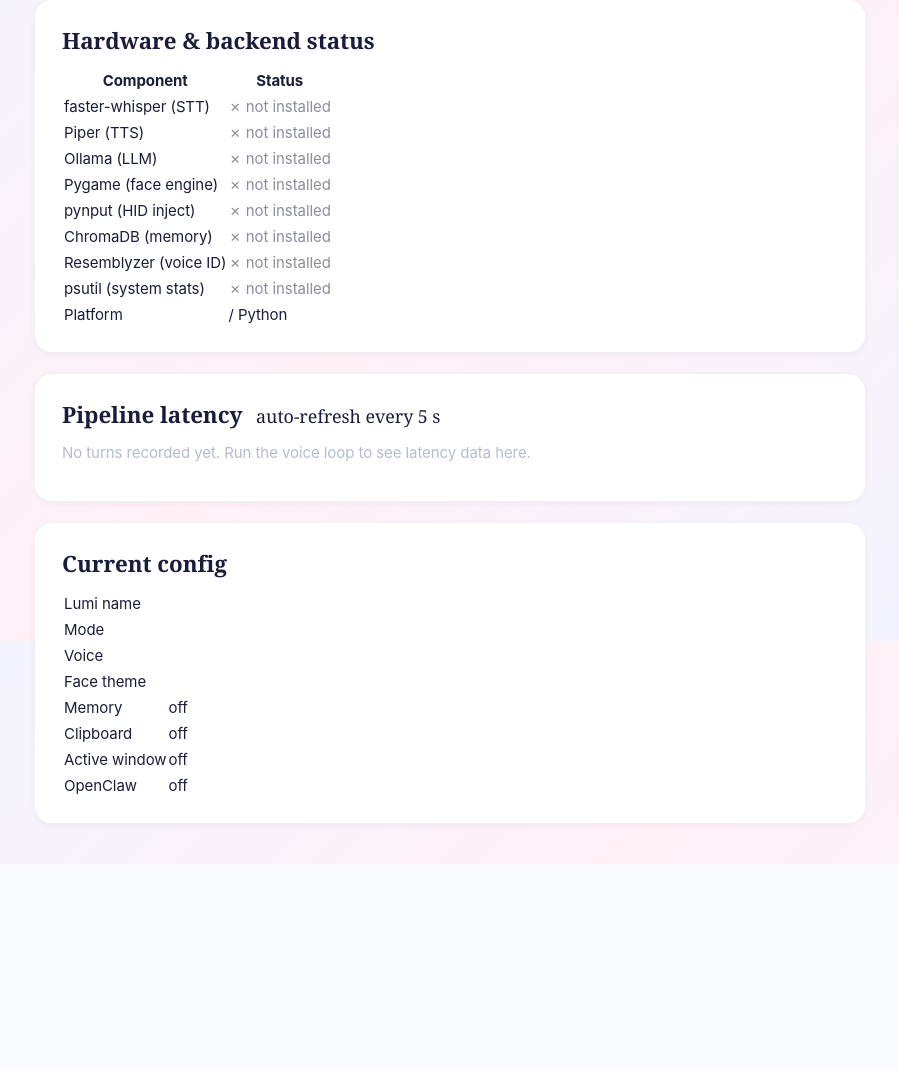
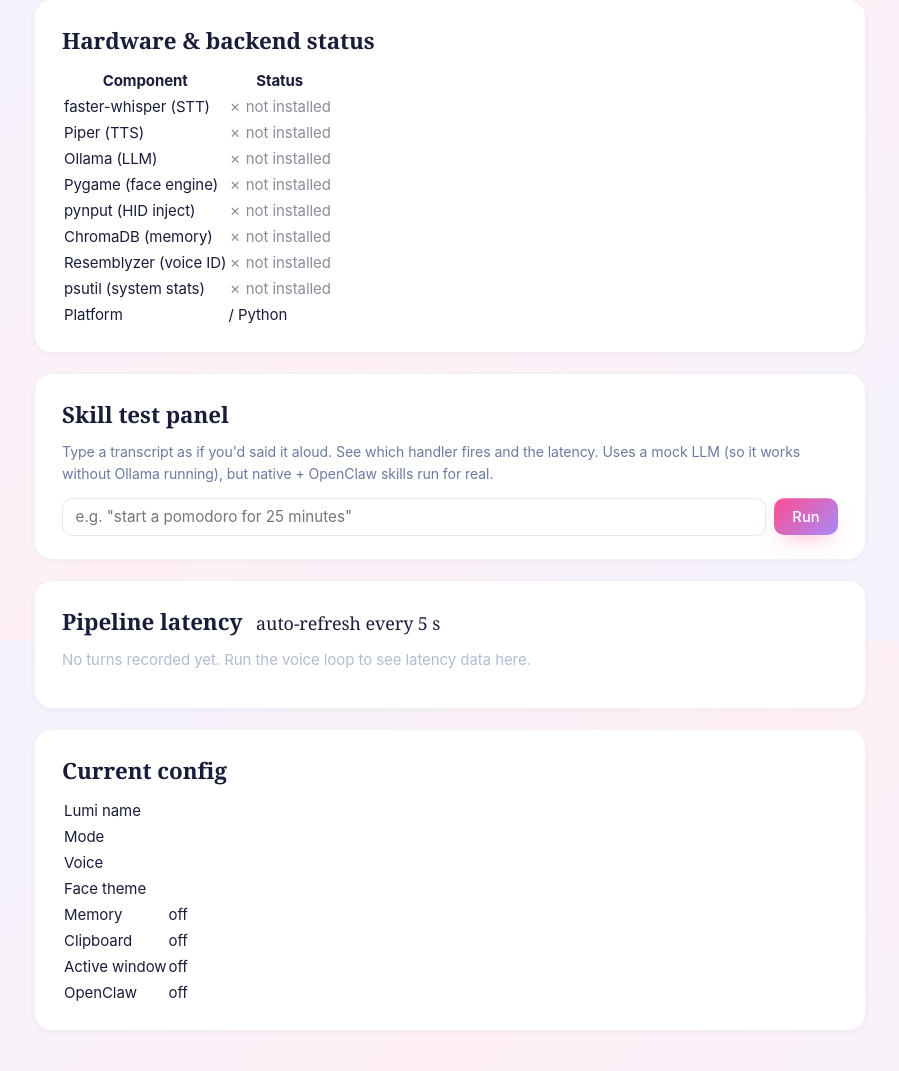
Before and after one commit to shakeabhishek/Lumi, a FastAPI app: template src/lumi/ui/web/templates/dev.html in a window 1280 px wide. Shown: the part 159-1230 px from the top of the page, without its empty margins (190-1089 px from the left). Before the commit the page ends 987 px from the top, so only its background shows below. Run offline with FastAPI, Linux system fonts and the light colour scheme; the template is opened without the code that fills it, so the values that code supplies are empty; some libraries are stand-ins or nearby versions.

Commit message:
/dev skill test panel + data export + factory reset
- /dev now has a "Skill test panel" — type a transcript, see which handler
  fired (native/openclaw/llm), the response, and latency. Uses MockLLMBackend
  so it works without Ollama; native + OpenClaw paths run for real.
- /settings/data/export streams a ZIP of every user file on disk
  (settings.json, audit_log.jsonl, perf.jsonl, notes.jsonl,
  owner_embedding.npy, the whole chroma/ directory). Filename includes
  a UTC timestamp.
- /settings/data/reset wipes data_dir back to first-boot state and
  redirects to /onboarding/1. Confirm dialog on the client side.
- Moved the protobuf workaround env-var into lumi/__init__.py so every
  entrypoint (web, voice loop, smoke test, pytest) inherits it before
  chromadb gets imported anywhere downstream.

Co-Authored-By: Claude Sonnet 4.6 <noreply@anthropic.com>

```diff
--- a/src/lumi/ui/web/routes/dev.py
+++ b/src/lumi/ui/web/routes/dev.py
@@ -1,11 +1,13 @@
-"""Developer dashboard — hardware status, pipeline latency, live config."""
+"""Developer dashboard — hardware status, pipeline latency, live config, skill test panel."""
 
 from __future__ import annotations
 
 import shutil
 import sys
+import time
+from typing import Annotated
 
-from fastapi import APIRouter, Request
+from fastapi import APIRouter, Form, Request
 from fastapi.responses import HTMLResponse
 
 from ....runtime.perf import PerfLog
@@ -59,3 +61,64 @@ async def perf_rows(request: Request) -> HTMLResponse:
         request, "dev_perf_rows.html",
         {"recent_perf": recent_perf},
     )
+
+
+# ───────────────────────────────────────────────────────────────────────────
+# Skill test panel — POST a transcript, see which handler fires + latency
+# ───────────────────────────────────────────────────────────────────────────
+
+
+@router.post("/test", response_class=HTMLResponse)
+async def test_transcript(
+    request: Request,
+    transcript: Annotated[str, Form()],
+) -> HTMLResponse:
+    """Drive the live SkillRouter as if the user had said `transcript` aloud.
+
+    Returns an HTMX partial showing: which handler fired (native skill name,
+    openclaw, or llm), the response text, and end-to-end latency.
+    """
+    from ....audio.tts import _PrintTTS  # noqa: PLC0415
+    from ....config import get_settings  # noqa: PLC0415
+    from ....llm.ollama_backend import MockLLMBackend  # noqa: PLC0415
+    from ....runtime.conversation import ConversationManager  # noqa: PLC0415
+    from ....skills.audit_log import AuditLog  # noqa: PLC0415
+    from ....skills.router import SkillRouter  # noqa: PLC0415
+
+    data_dir = request.app.state.data_dir
+    cfg = get_settings()
+    settings = load_settings(data_dir)
+
+    # Build an ephemeral router. Use MockLLMBackend so the panel doesn't depend
+    # on ollama being up; native + openclaw paths exercise the real handlers.
+    tts = _PrintTTS()
+    llm = MockLLMBackend(response="(mock LLM reply — start ollama for real responses)")
+    conv = ConversationManager(llm, mode=cfg.mode)
+    audit = AuditLog(data_dir)
+    router_ = SkillRouter(
+        conversation=conv, tts=tts,
+        bridge=None,                # skip openclaw bridge from the panel
+        audit_log=audit,
+        clipboard_enabled=settings.clipboard_enabled,
+        data_dir=data_dir,
+    )
+
+    t0 = time.perf_counter()
+    reply = router_.handle(transcript.strip())
+    elapsed_ms = round((time.perf_counter() - t0) * 1000, 1)
+
+    # Pull the last audit entry to learn which handler fired.
+    last = audit.get_recent(n=1)
+    handler = last[0]["source"] if last else "unknown"
+    skill = last[0]["skill"] if last else "?"
+
+    return request.app.state.templates.TemplateResponse(
+        request, "dev_test_result.html",
+        {
+            "transcript": transcript,
+            "reply": reply,
+            "handler": handler,
+            "skill": skill,
+            "elapsed_ms": elapsed_ms,
+        },
+    )
--- a/src/lumi/ui/web/templates/dev.html
+++ b/src/lumi/ui/web/templates/dev.html
@@ -36,6 +36,21 @@
 </div>
 
 <div class="card">
+  <h2>Skill test panel</h2>
+  <p style="font-size:.88rem;color:var(--muted);margin-bottom:.75rem">
+    Type a transcript as if you'd said it aloud. See which handler fires and the latency.
+    Uses a mock LLM (so it works without Ollama running), but native + OpenClaw skills run for real.
+  </p>
+  <form hx-post="/dev/test" hx-target="#test-result" hx-swap="innerHTML"
+        style="display:flex;gap:.5rem;align-items:center">
+    <input type="text" name="transcript" placeholder='e.g. "start a pomodoro for 25 minutes"'
+           required style="flex:1" autocomplete="off">
+    <button type="submit" class="btn primary">Run</button>
+  </form>
+  <div id="test-result"></div>
+</div>
+
+<div class="card">
   <h2>Pipeline latency
     <small style="font-weight:normal; font-size:.8em; margin-left:.5rem">
       auto-refresh every 5 s
```
Also changed, not shown: src/lumi/__init__.py (+7 -0 lines), src/lumi/ui/web/routes/settings.py (+72 -1 lines), src/lumi/ui/web/templates/dev_test_result.html (added, +12 -0 lines), src/lumi/ui/web/templates/settings/data.html (+32 -0 lines).
